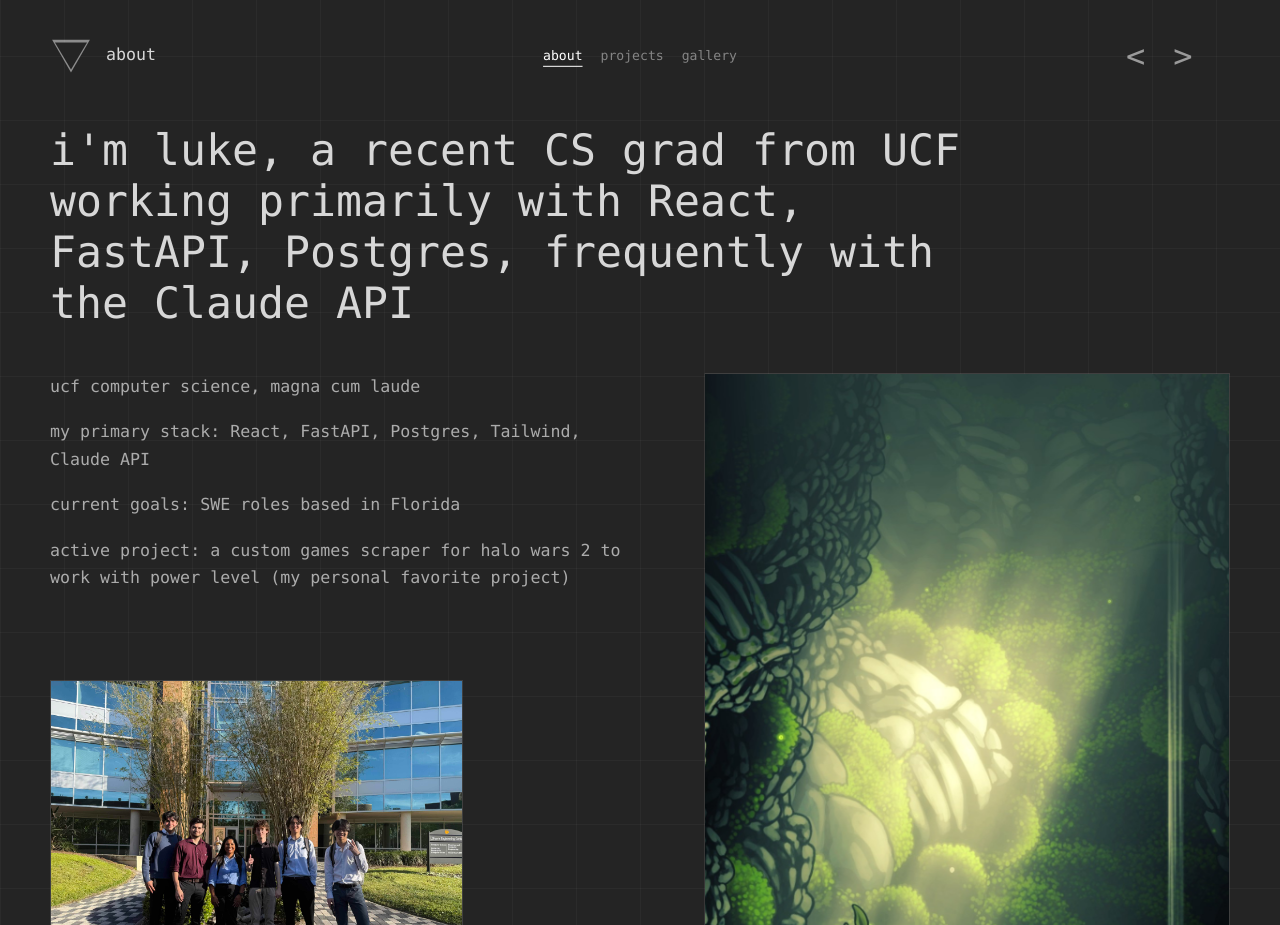
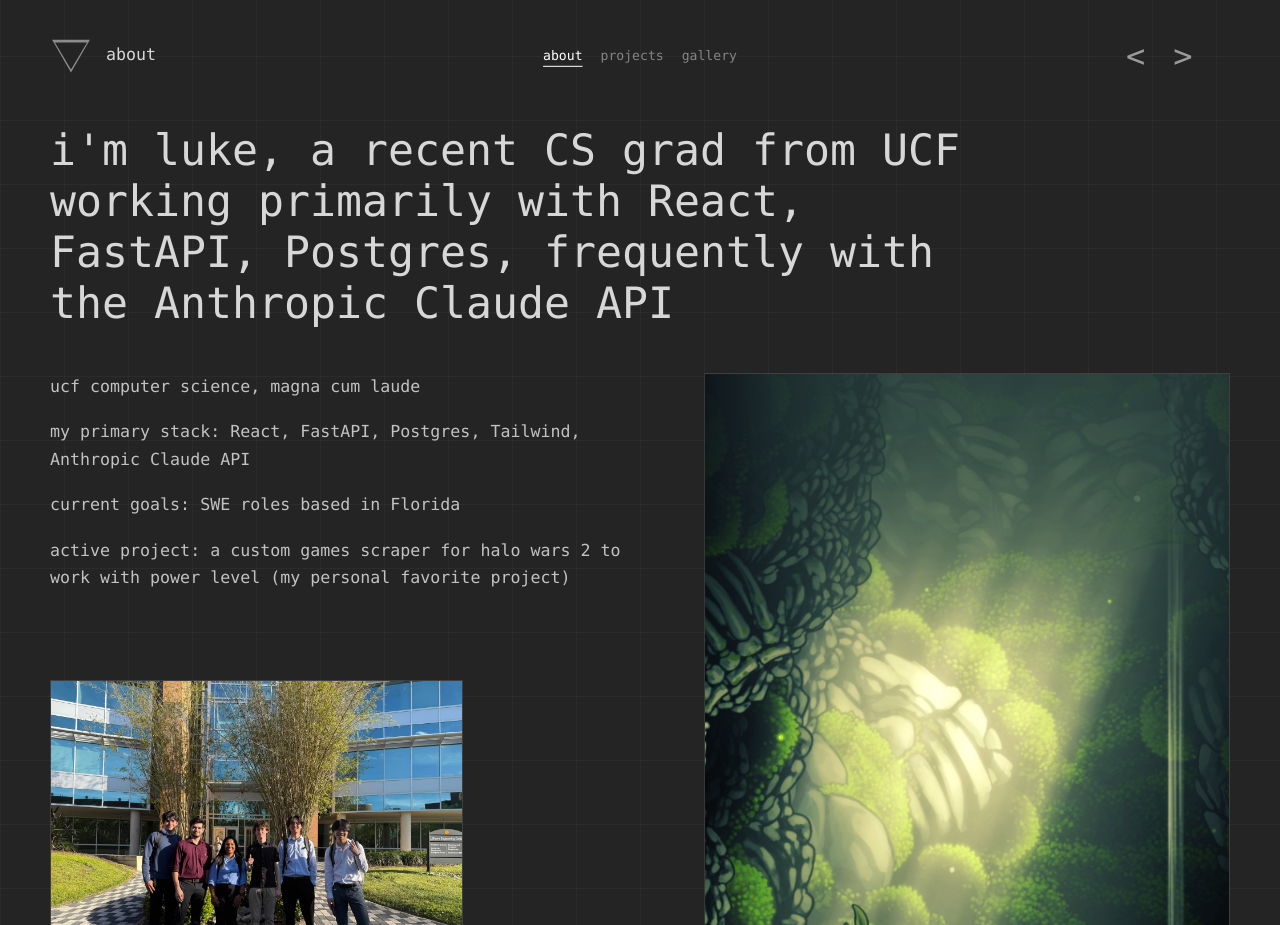
Before and after one commit to LukeSupan/LukeSupan.github.io, a React (Vite) app: page / in a window 1280 px wide. Shown: the part 840-1765 px from the top of the page. Built offline with nearby package versions, Linux system fonts and the light colour scheme.

Commit message:
brighten some text

```diff
--- a/src/content.js
+++ b/src/content.js
@@ -23,7 +23,7 @@
 export const shapePages = {
   triangle: {
     eyebrow: "about",
-    body: "i'm luke, a recent CS grad from UCF working primarily with React, FastAPI, Postgres, frequently with the Claude API",
+    body: "i'm luke, a recent CS grad from UCF working primarily with React, FastAPI, Postgres, frequently with the Anthropic Claude API",
   },
   square: {
     eyebrow: "projects",
@@ -37,7 +37,7 @@
 
 export const aboutNotes = [
   "ucf computer science, magna cum laude",
-  "my primary stack: React, FastAPI, Postgres, Tailwind, Claude API",
+  "my primary stack: React, FastAPI, Postgres, Tailwind, Anthropic Claude API",
   "current goals: SWE roles based in Florida",
   "active project: a custom games scraper for halo wars 2 to work with power level (my personal favorite project)",
 ];
@@ -140,7 +140,7 @@
         title: "halo wars 2 scraper (sister tool)",
       },
     ],
-    tech: "React, FastAPI, Postgres, Claude API",
+    tech: "React, FastAPI, Postgres, Anthropic Claude API",
   },
   {
     date: "sep 2025 - may 2026",
--- a/src/index.css
+++ b/src/index.css
@@ -396,6 +396,7 @@
 
 .about-notes p {
   margin: 0;
+  color: rgb(255 255 255 / 0.72);
   font-size: 1.04rem;
   line-height: 1.65;
 }
@@ -446,7 +447,7 @@
 
 .project-copy small,
 .project-points {
-  color: rgb(255 255 255 / 0.38);
+  color: rgb(255 255 255 / 0.5);
   font-style: normal;
 }
 
@@ -475,7 +476,7 @@
 .project-copy p {
   max-width: 620px;
   margin: 0;
-  color: rgb(255 255 255 / 0.64);
+  color: rgb(255 255 255 / 0.74);
   font-size: 1.04rem;
   line-height: 1.65;
 }
@@ -607,7 +608,7 @@
 
 .project-story-copy p {
   margin: 0;
-  color: rgb(255 255 255 / 0.64);
+  color: rgb(255 255 255 / 0.74);
   font-size: 0.98rem;
   line-height: 1.62;
 }
@@ -617,7 +618,7 @@
   gap: 7px;
   margin: 0;
   padding: 0;
-  color: rgb(255 255 255 / 0.42);
+  color: rgb(255 255 255 / 0.54);
   font-size: 0.92rem;
   line-height: 1.5;
   list-style: none;
@@ -823,6 +824,7 @@
 
 .gallery-item p {
   margin: 22px 0 0;
+  color: rgb(255 255 255 / 0.72);
   font-size: 1.04rem;
   line-height: 1.65;
   pointer-events: none;
```
